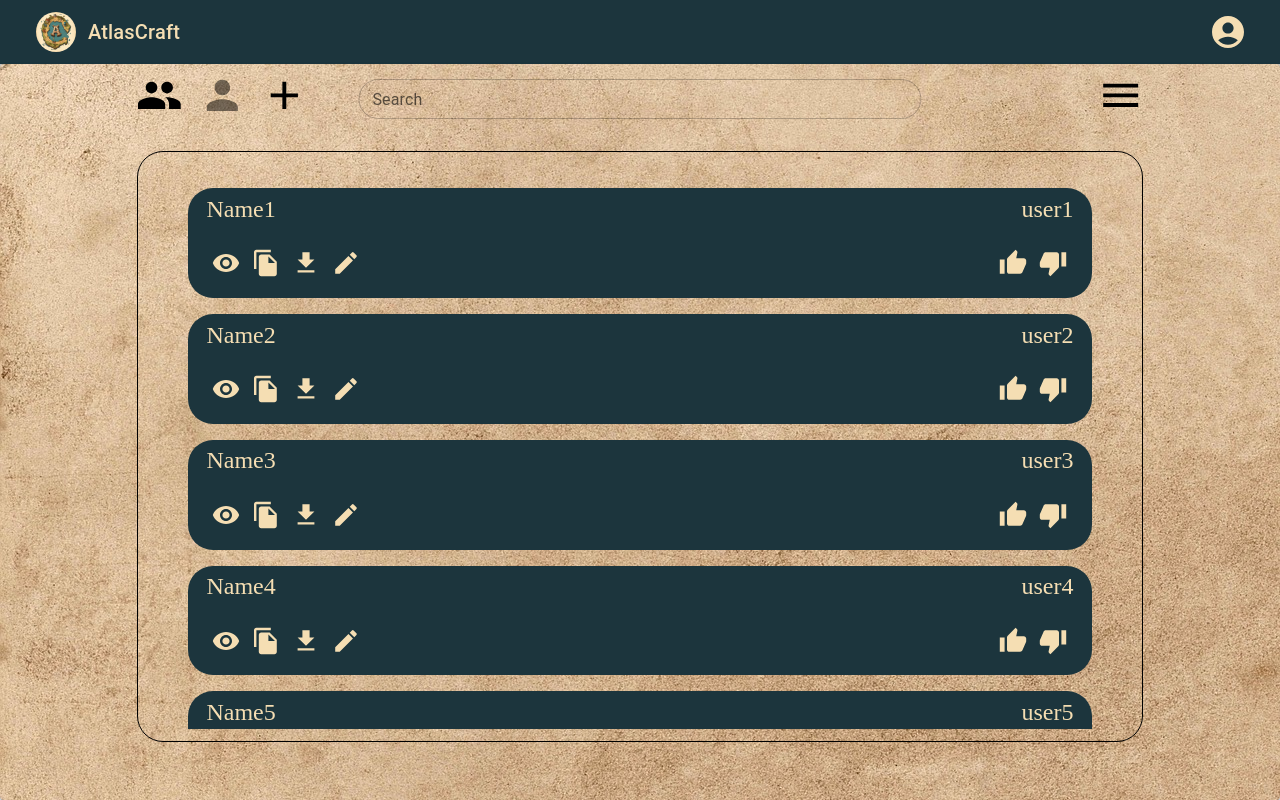
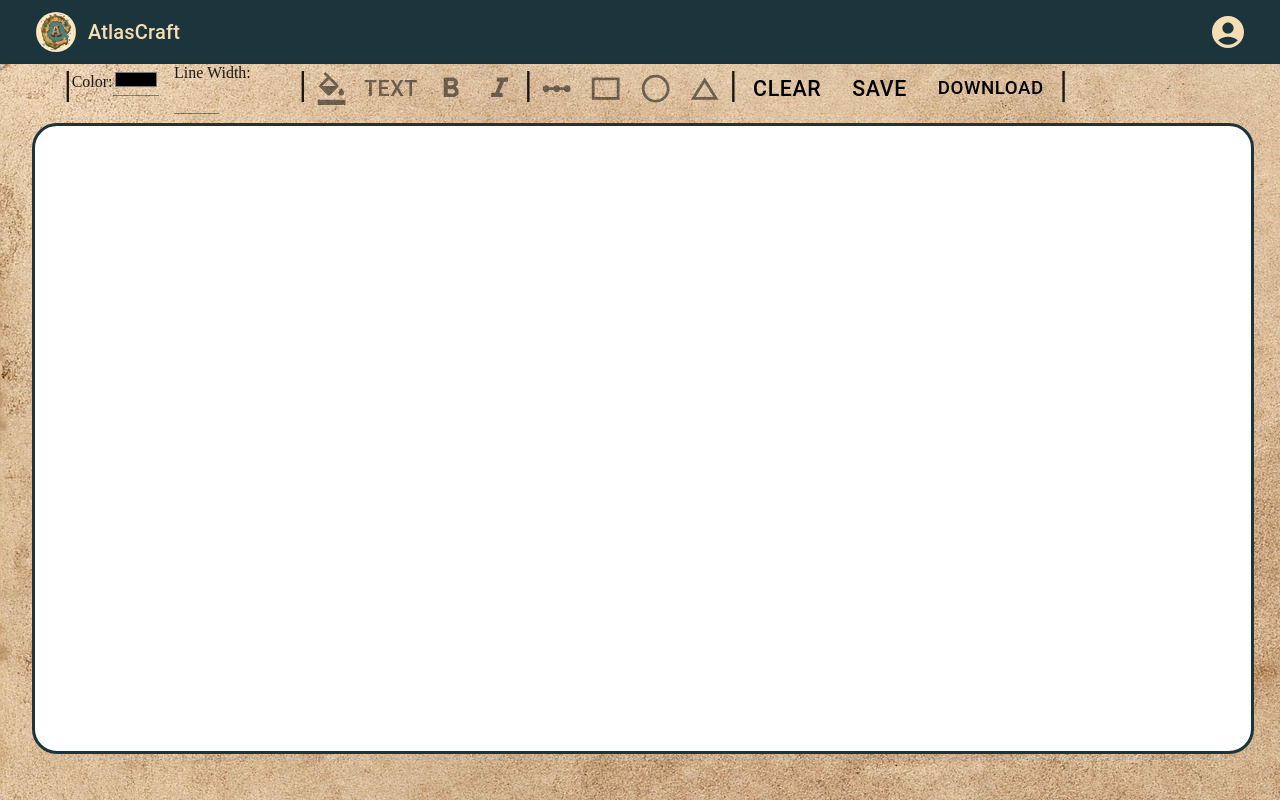
Before and after one commit to AtlasCraft/AtlasCraftFrontEnd, a React (Create React App) app: page / in a window 1280 px wide. Built offline with nearby package versions, Linux system fonts and the light colour scheme; no server answers.

Commit message:
draw screen done without render

```diff
--- a/package.json
+++ b/package.json
@@ -13,8 +13,10 @@
 		"@testing-library/user-event": "^12.8.3",
 		"ajv": "^8.12.0",
 		"axios": "^0.22.0",
+		"konva": "^8.4.3",
 		"react": "^17.0.2",
 		"react-dom": "^17.0.2",
+		"react-konva": "^18.2.5",
 		"react-router-dom": "^5.3.0",
 		"react-scripts": "^5.0.1",
 		"web-vitals": "^1.1.2"
--- a/src/App.js
+++ b/src/App.js
@@ -7,7 +7,8 @@ import { ThemeProvider, createTheme } from "@mui/material/styles";
 import {
 	NavigationBar,
 	HomeScreen,
-	AppPaperScreen
+	AppPaperScreen,
+	DrawScreen
 } from "./components";
 /*
     This is our application's top-level component.
@@ -41,7 +42,8 @@ const App = () => {
 						<NavigationBar />
 						<AppPaperScreen>
 							<Switch>
-								<Route path="/" exact component={HomeScreen} />
+								<Route path="/" exact component={DrawScreen} />
+								<Route path="/home" exact component={HomeScreen} />
 							</Switch>
 						</AppPaperScreen>
 					{/* </ThemeProvider> */}
--- /dev/null
+++ b/src/components/DrawScreen.js
@@ -0,0 +1,170 @@
+import {IconButton, Button, List, Input, createTheme, ButtonGroup} from "@mui/material";
+import {LinearScale, RectangleOutlined, CircleOutlined, FormatColorFill, FormatBold, FormatItalic, ChangeHistory} from "@mui/icons-material";
+import { useState } from "react";
+import Konva from 'konva';
+import React from "react";
+// import { Stage, Layer, Rect, Text, Circle, Line } from 'react-konva';
+const theme = createTheme({
+
+})
+const style = {
+
+    mainPage:{
+        position: "absolute",
+        left: "0%",
+        top: "0%",
+        width: "100%",
+        height: "100%"
+    },
+    drawToolBar:{
+        position: "absolute",
+        left: "5%",
+        top: "0%",
+        width: "90%",
+        height: "10%",
+        display:"flex"
+    },
+    dividerLine:{
+        fontSize:"26pt",
+        fontWeight:"bold"
+    },
+    canvasContainer:{
+        position: "absolute",
+        left: "2.5%",
+        top: "8%",
+        width: "95%",
+        height: "85%",
+        backgroundColor:"white",
+        borderStyle: "solid",
+        borderColor: "#1C353D",
+        borderRadius: "25px",
+    }
+}
+
+export default function DrawScreen(){
+    const [selectedOption, setSelected] = useState("None");
+    const [bold, setBold] = useState(false);
+    const [italic, setItalic] = useState(false);
+    let width = window.innerWidth ;
+    let height = window.innerHeight;
+    // let state = new Konva.Stage({
+    //     container: "CanvasContainer"
+    // })
+
+    return (
+    <div style={style.mainPage}>
+        <div style={style.drawToolBar}>
+            <div style={style.dividerLine}>|</div>
+            <div style={{position:"relative",width:"20%", display:"flex"}}>
+                <div style={{width:"45%"}}>
+                    Color:
+                    <Input type="color" style={{width:"45%"}}></Input>
+                </div>
+                <div style={{width:"50%"}}>
+                    Line Width:
+                    <Input type="number" style={{width:"40%"}}></Input>
+                </div>
+            </div>
+            <div style={style.dividerLine}>|</div>
+            <div style={{position:"relative",width:"80%", display:"flex"}}>
+                <div>
+                    <IconButton disabled = {false} onClick = {()=>{setSelected("fill")}}>
+                        <FormatColorFill style ={{
+                            fontSize: "25pt",
+                            color: "black",
+                            opacity: selectedOption === "fill"?"100%":"50%",
+                        }}/>
+                    </IconButton>
+                    <Button variant="text" onClick ={()=>{setSelected("text")}} style={{
+                        color:"black",
+                        fontSize:"16pt",
+                        opacity: selectedOption === "text"?"100%":"50%"}}>
+                            Text
+                    </Button>
+                    <IconButton disabled = {false} onClick = {()=>{setBold(!bold)}}>
+                        <FormatBold style={{
+                            fontSize: "25pt",
+                            color: "black",
+                            opacity: bold?"100%":"50%",
+                        }}/>
+                    </IconButton>
+                    <IconButton disabled = {false} onClick = {()=>{setItalic(!italic)}}>
+                        <FormatItalic style={{
+                            fontSize: "25pt",
+                            color: "black",
+                            opacity: italic?"100%":"50%",
+                        }}/>
+                    </IconButton>
+                </div>
+                <div style={style.dividerLine}>|</div>
+                <div>
+                    <IconButton disabled = {false} onClick = {()=>{setSelected("line")}}>
+                        <LinearScale style ={{
+                            fontSize: "25pt",
+                            color: "black",
+                            opacity: selectedOption === "line"?"100%":"50%",
+                        }}/>
+                    </IconButton>
+                    <IconButton disabled = {false} onClick = {()=>{setSelected("rect")}}>
+                        <RectangleOutlined style ={{
+                            fontSize: "25pt",
+                            color: "black",
+                            opacity: selectedOption === "rect"?"100%":"50%"
+                        }}/>
+                    </IconButton>
+                    <IconButton disabled = {false} onClick = {()=>{setSelected("circle")}}>
+                        <CircleOutlined style ={{
+                            fontSize: "25pt",
+                            color: "black",
+                            opacity: selectedOption === "circle"?"100%":"50%"
+                        }}/>
+                    </IconButton>
+                    <IconButton disabled = {false} onClick = {()=>{setSelected("tri")}}>
+                        <ChangeHistory style ={{
+                            fontSize: "25pt",
+                            color: "black",
+                            opacity: selectedOption === "tri"?"100%":"50%"
+                        }}/>
+                    </IconButton>
+                </div>
+                <div style={style.dividerLine}>|</div>
+                <div>
+                    <ButtonGroup>
+                        <Button variant="Text" style={{
+                            color:"black",
+                            fontSize:"16pt"}}>
+                                Clear
+                        </Button>
+                        <Button variant="Text" style={{
+                            color:"black",
+                            fontSize:"16pt"}}>
+                                Save
+                        </Button>
+                        <Button variant="Text" style={{
+                            color:"black",
+                            fontSize:"14pt"}}>
+                                Download
+                        </Button>
+                    </ButtonGroup>
+                </div>
+                <div style={style.dividerLine}>|</div>
+            </div>
+        </div>
+        <div id="CanvasContainer" style={style.canvasContainer}>
+        </div>
+        {/* <Stage>
+            <Layer>
+            <Rect
+            x={20}
+            y={50}
+            width={100}
+            height={100}
+            fill="red"
+            shadowBlur={10}
+            />
+            </Layer>
+        </Stage> */}
+    </div>
+
+    );
+}
--- a/src/components/index.js
+++ b/src/components/index.js
@@ -4,6 +4,7 @@ import RegisterScreen from "./RegisterScreen";
 import LoginScreen from "./LoginScreen";
 import AppPaperScreen from "./AppPaperScreen";
 import MapCard from "./MapCard";
+import DrawScreen from "./DrawScreen";
 /*
     This serves as a module so that we can import
     all the other components as we wish.
@@ -16,5 +17,6 @@ export {
 	RegisterScreen,
 	LoginScreen,
 	AppPaperScreen,
-	MapCard
+	MapCard,
+	DrawScreen
 };
```
Also changed, not shown: src/util/WorldMapBackground.jpg (added), 1 other file (tests, documents, lock files or other folders).
